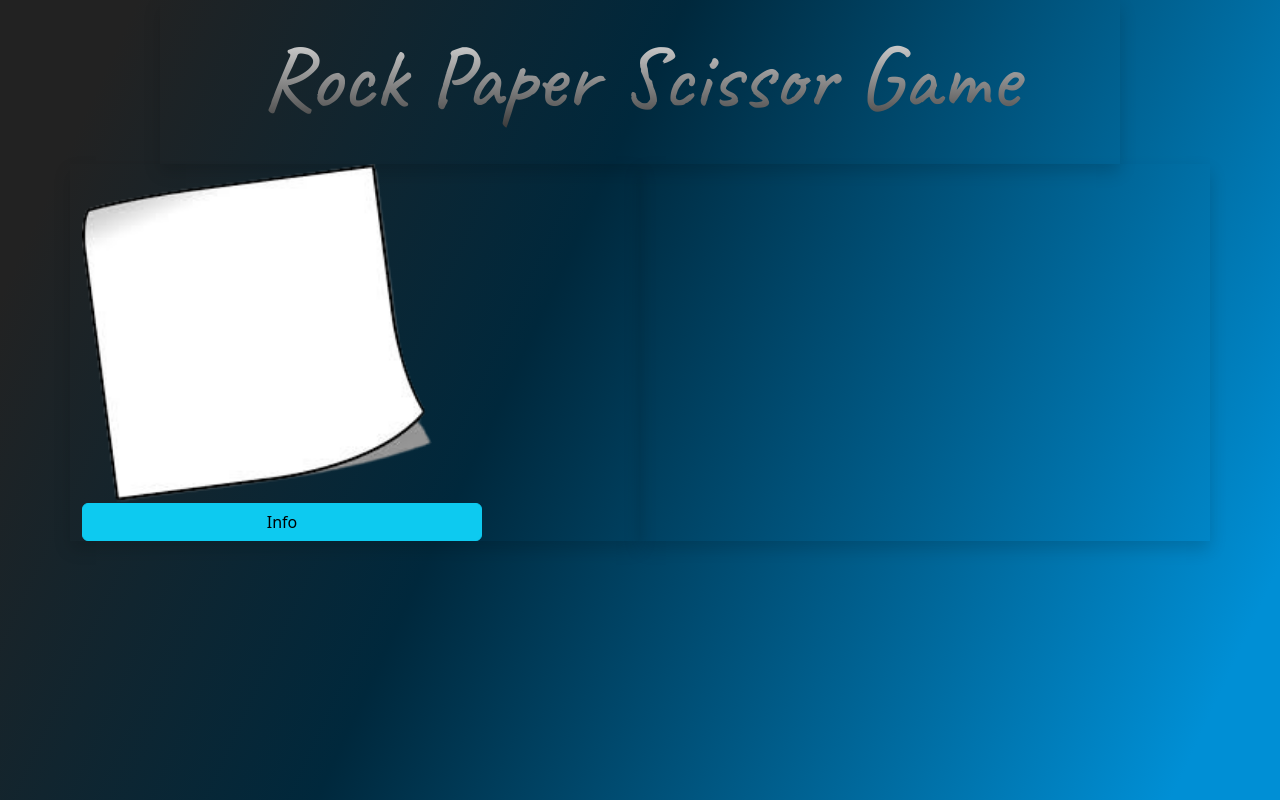
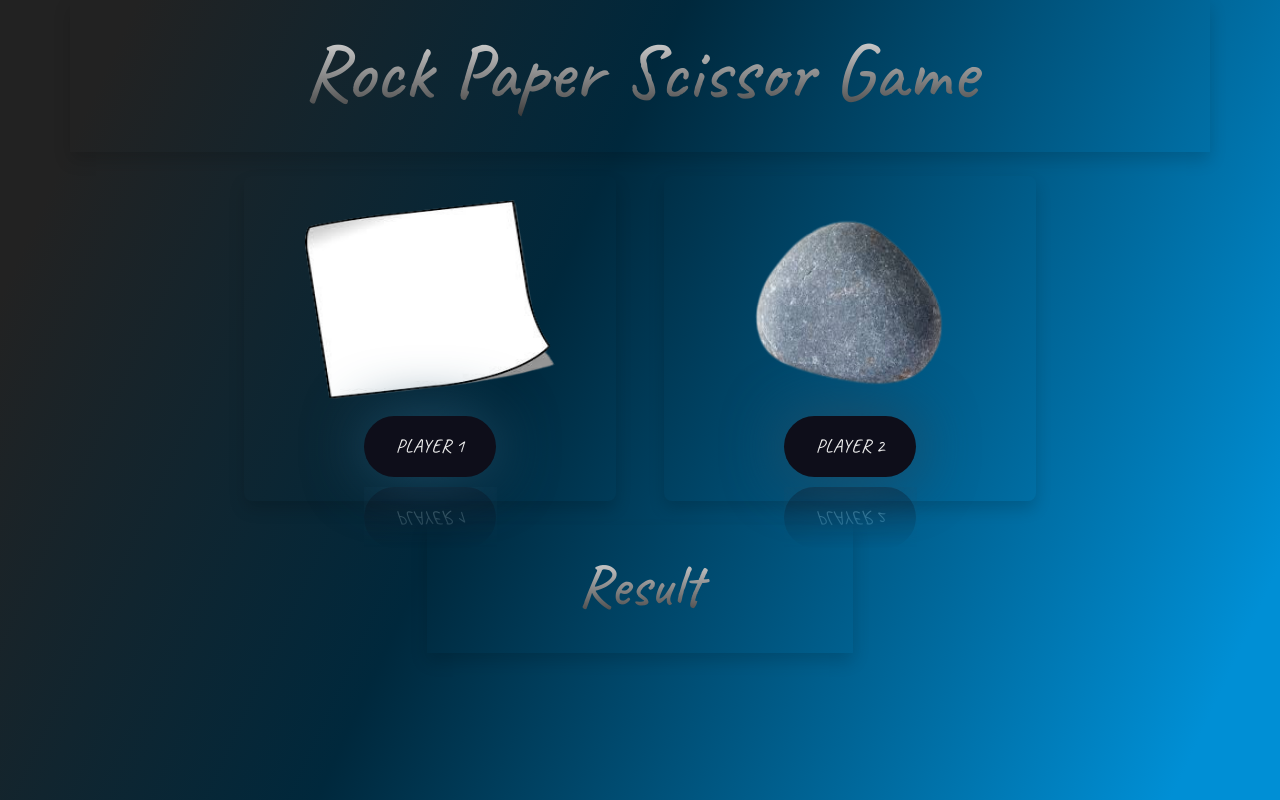
Before and after one commit to Mr-Aqib/rock-paper-scissor-Game-Js, a plain HTML site: page index.htm in a window 1280 px wide. Drawn offline with nearby package versions, Linux system fonts and the light colour scheme.

Commit message:
css done

```diff
--- a/index.htm
+++ b/index.htm
@@ -1,31 +1,60 @@
 <html lang="en">
   <head>
-    <meta charset="UTF-8">
-    <meta name="viewport" content="width=device-width, initial-scale=1.0">
-    <link rel="stylesheet" href="./style.css">
-    <link href="https://cdn.jsdelivr.net/npm/bootstrap@5.3.3/dist/css/bootstrap.min.css" rel="stylesheet" integrity="sha384-QWTKZyjpPEjISv5WaRU9OFeRpok6YctnYmDr5pNlyT2bRjXh0JMhjY6hW+ALEwIH" crossorigin="anonymous">
-    <link rel="preconnect" href="https://fonts.googleapis.com">
-<link rel="preconnect" href="https://fonts.gstatic.com" crossorigin>
-<link href="https://fonts.googleapis.com/css2?family=Caveat:wght@400..700&family=Dancing+Script:wght@400..700&family=Dosis:wght@200..800&display=swap" rel="stylesheet">
+    <meta charset="UTF-8" />
+    <meta name="viewport" content="width=device-width, initial-scale=1.0" />
+    <link rel="stylesheet" href="./style.css" />
+    <link
+      href="https://cdn.jsdelivr.net/npm/bootstrap@5.3.3/dist/css/bootstrap.min.css"
+      rel="stylesheet"
+      integrity="sha384-QWTKZyjpPEjISv5WaRU9OFeRpok6YctnYmDr5pNlyT2bRjXh0JMhjY6hW+ALEwIH"
+      crossorigin="anonymous"
+    />
+    <link rel="preconnect" href="https://fonts.googleapis.com" />
+    <link rel="preconnect" href="https://fonts.gstatic.com" crossorigin />
+    <link
+      href="https://fonts.googleapis.com/css2?family=Caveat:wght@400..700&family=Dancing+Script:wght@400..700&family=Dosis:wght@200..800&display=swap"
+      rel="stylesheet"
+    />
     <title>Rock Paper Scissor</title>
   </head>
   <body>
-   <div class="container w-75 text-center mx-auto py-4 shadow bg-transparent">
+    <div class="container text-center mx-auto py-4 shadow bg-transparent">
       <h1 class="heading">Rock Paper Scissor Game</h1>
     </div>
 
-
-   <div class="container">
-    <div class="row">
-        <div class="col-lg-6 shadow d-flex flex-column text-align-center justify-content-center">
-
-            <img style="width: 350px; height: 100%;" src="./images/paper.png" alt="">
-            <button style="width: 400px;" type="button" class=" btn btn-info">Info</button>
+    <div class="container my-4">
+      <div
+        class="row mx-auto d-flex flex-row align-items-center justify-content-center gap-5"
+      >
+        <div
+          class="col-lg-4 shadow play1-div text-center d-flex flex-column justify-content-center align-items-center gap-3 rounded-3 p-4"
+        >
+          <img
+            style="width: 250px; height: 200px"
+            src="./images/paper.png"
+            alt=""
+          />
+          <button class="btn-player1 p1-btn rounded-pill">
+            Player 1
+          </button>
         </div>
-        <div class="col-lg-6 shadow"></div>
+        <div
+          class="col-lg-4 shadow play2-div text-center d-flex flex-column justify-content-center align-items-center gap-3 rounded-3 p-4"
+        >
+          <img
+            style="width: 250px; height: 200px"
+            src="./images/rock.png"
+            alt=""
+          />
+          <button class="btn-player1 p2-btn rounded-pill">
+            Player 2
+          </button>
         </div>
       </div>
-
+    </div>
+    <div class="container col-lg-4 text-center result-div mx-auto py-4 shadow bg-transparent">
+        <h1 class="result">Result</h1>
+      </div>
     <script src="./app.js"></script>
   </body>
 </html>
--- a/style.css
+++ b/style.css
@@ -13,9 +13,44 @@ body
 .heading
 {
     font-family: caveat, sans-serif;
-    font-size: 90px;
+    font-size: 80px;
   background: -webkit-linear-gradient(#eee, #333);
   -webkit-background-clip: text;
   -webkit-text-fill-color: transparent;
 
 }
+/* Btns */
+.btn-player1 {
+    font-size: 1.2rem;
+    font-family: "Caveat", cursive;
+    padding: 1rem 2rem;
+    border: none;
+    outline: none;
+    cursor: pointer;
+    text-transform: uppercase;
+    background-color: rgb(14, 14, 26);
+    color: rgb(234, 234, 234);
+    font-weight: normal;
+    transition: 0.6s;
+    box-shadow: 0px 0px 60px #1f4c65;
+    -webkit-box-reflect: below 10px linear-gradient(to bottom, rgba(0,0,0,0.0), rgba(0,0,0,0.4));
+  }
+
+  .btn-player1:active {
+    scale: 0.92;
+  }
+
+  .btn-player1:hover {
+    background: rgb(2,29,78);
+    background: linear-gradient(270deg, rgba(2, 29, 78, 0.681) 0%, rgba(31, 215, 232, 0.873) 60%);
+    color: rgb(4, 4, 38);
+  }
+  .result
+  {
+    font-family: caveat, sans-serif;
+    font-size: 60px;
+  background: -webkit-linear-gradient(#eee, #333);
+  -webkit-background-clip: text;
+  -webkit-text-fill-color: transparent;
+
+  }
```
Lines whose indentation alone changed are shown as unchanged.
